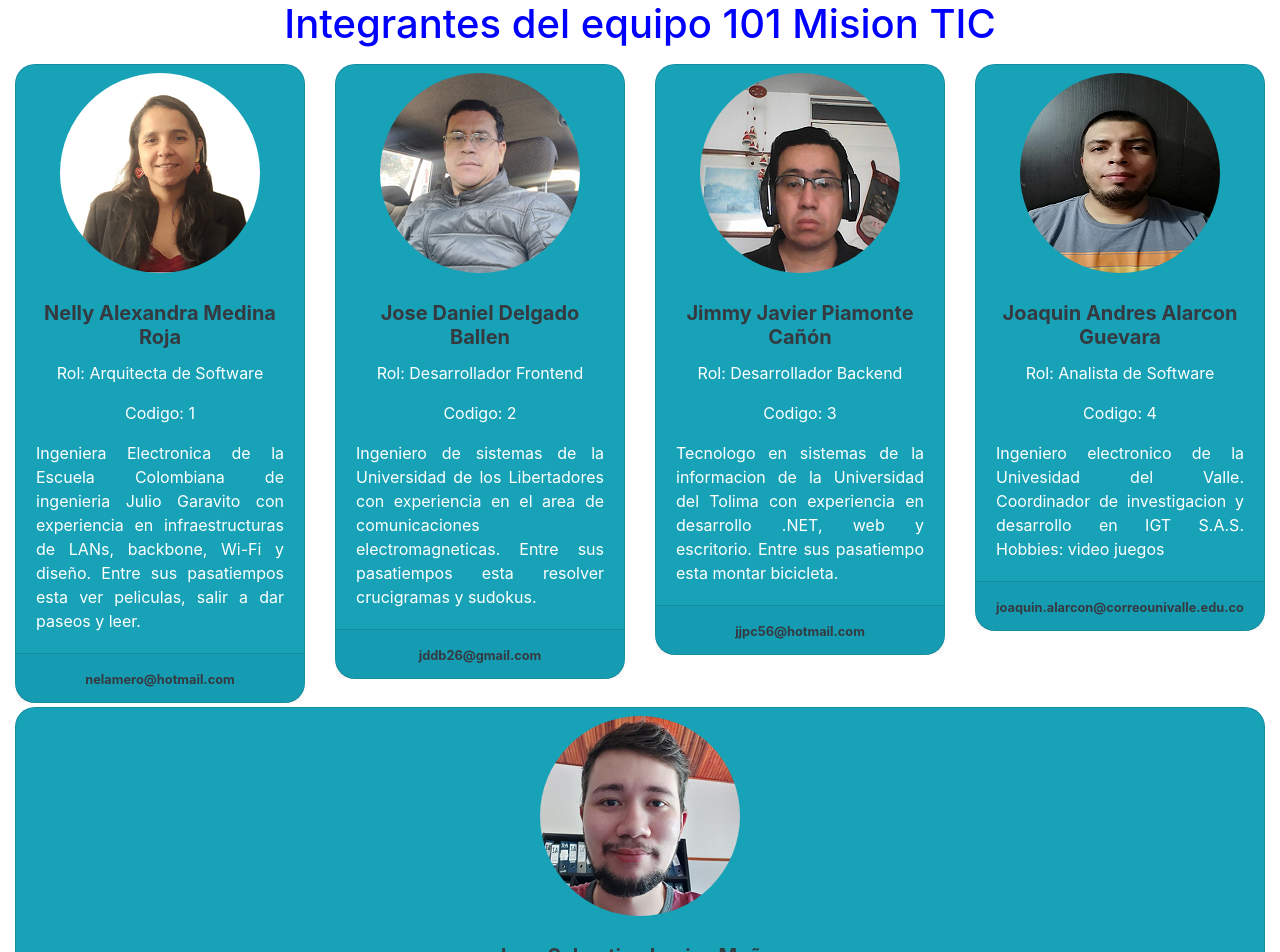
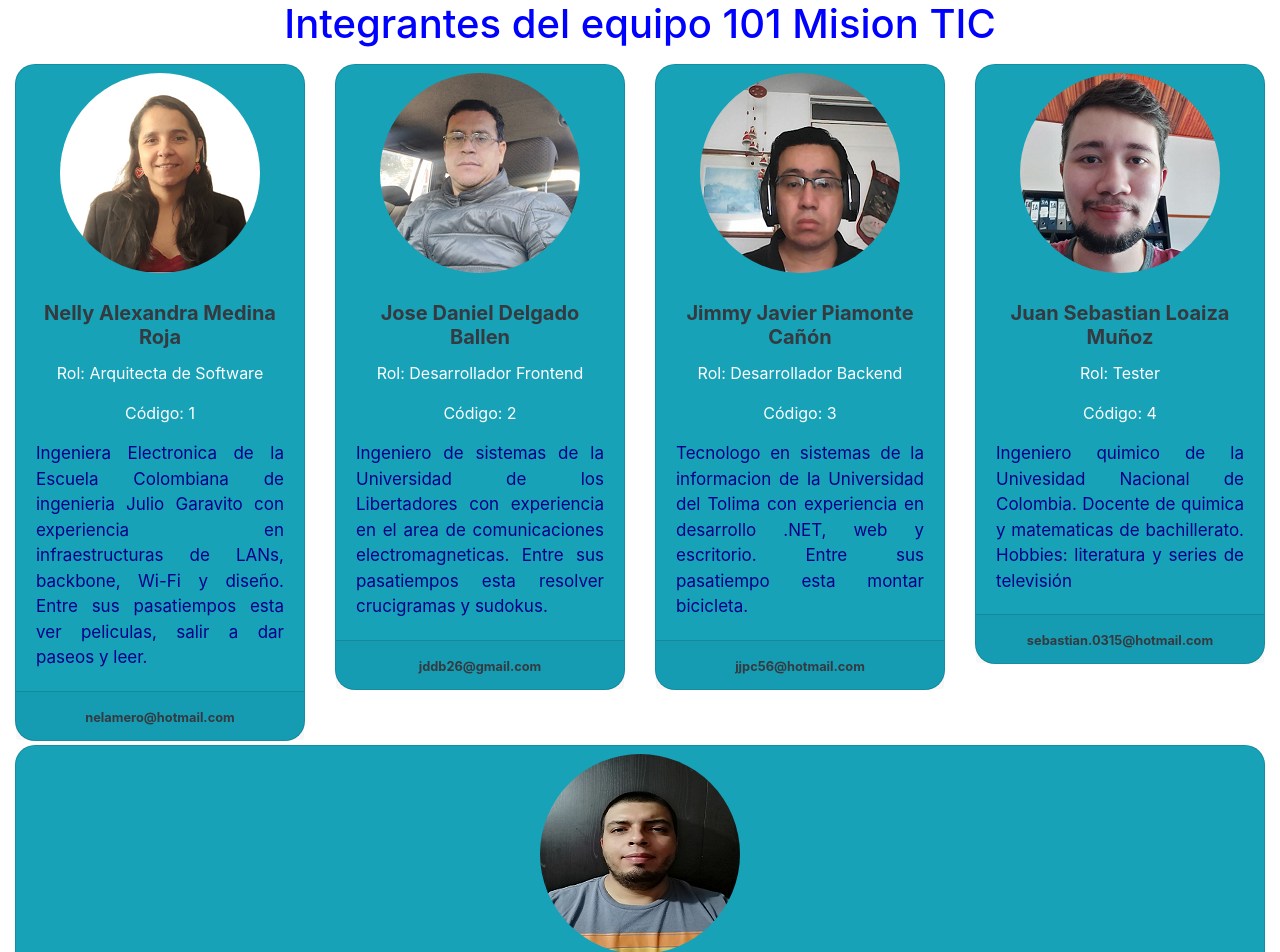
Before and after one commit to Grupo101/semana-2-101, a Vue app: page / in a window 1280 px wide. Shown: the top 952 px of the page. Built offline with nearby package versions, Linux system fonts and the light colour scheme.

Commit message:
Ajuste de colores

```diff
--- a/src/App.vue
+++ b/src/App.vue
@@ -63,6 +63,15 @@ export default {
         },
         {
           codigo: "4",
+          nombre: "Juan Sebastian Loaiza Muñoz",
+          descripcion:
+            "Ingeniero quimico de la Univesidad Nacional de Colombia. Docente de quimica y matematicas de bachillerato. Hobbies: literatura y series de televisión",
+          rol: "Tester",
+          imagen: "./sebastian.png",
+          correo: "sebastian.0315@hotmail.com",
+        },
+        {
+          codigo: "5",
           nombre: "Joaquin Andres Alarcon Guevara",
           descripcion:
             "Ingeniero electronico de la Univesidad del Valle. Coordinador de investigacion y desarrollo en IGT S.A.S. Hobbies: video juegos",
@@ -70,15 +79,7 @@ export default {
           imagen: "./joaquin.png",
           correo: "joaquin.alarcon@correounivalle.edu.co",
         },
-        {
-          codigo: "5",
-          nombre: "Juan Sebastian Loaiza Muñoz",
-          descripcion:
-            "Ingeniero quimico de la Univesidad Nacional de Colombia. Docente de quimica y matematicas de bachillerato. Hobbies: literatura y series de televisión",
-          rol: "Tester",
-          imagen: "./sebastian.png",
-          correo: "sebastian.0315@hotmail.com",
-        },
+
       ],
     };
   },
--- a/src/components/TeamCard.vue
+++ b/src/components/TeamCard.vue
@@ -1,6 +1,6 @@
 <template>
 
-             <div>
+
 
 
                 <div  class="card text-center text-white bg-info" style="border-radius:20px;">
@@ -10,8 +10,8 @@
                     <div class="card-body">
                         <h5 class="card-title text-dark" style="font-weight:bold">{{member.nombre}}</h5>
                         <p class="card-text"><span> Rol: </span>{{member.rol}}</p>
-                        <p class="card-text"><span> Codigo: </span> {{member.codigo}}</p>
-                        <p class="card-text text-justify">{{member.descripcion}}</p>
+                        <p class="card-text"><span> Código: </span> {{member.codigo}}</p>
+                        <p class="card-text text-justify" style="color:rgb(0,0,139);font-size: 17px;">{{member.descripcion}}</p>
 
                     </div>
                     <div class="card-footer " >
@@ -19,7 +19,7 @@
                     </div>
                 </div>
 
-             </div>
+
 
 </template>
 
```
